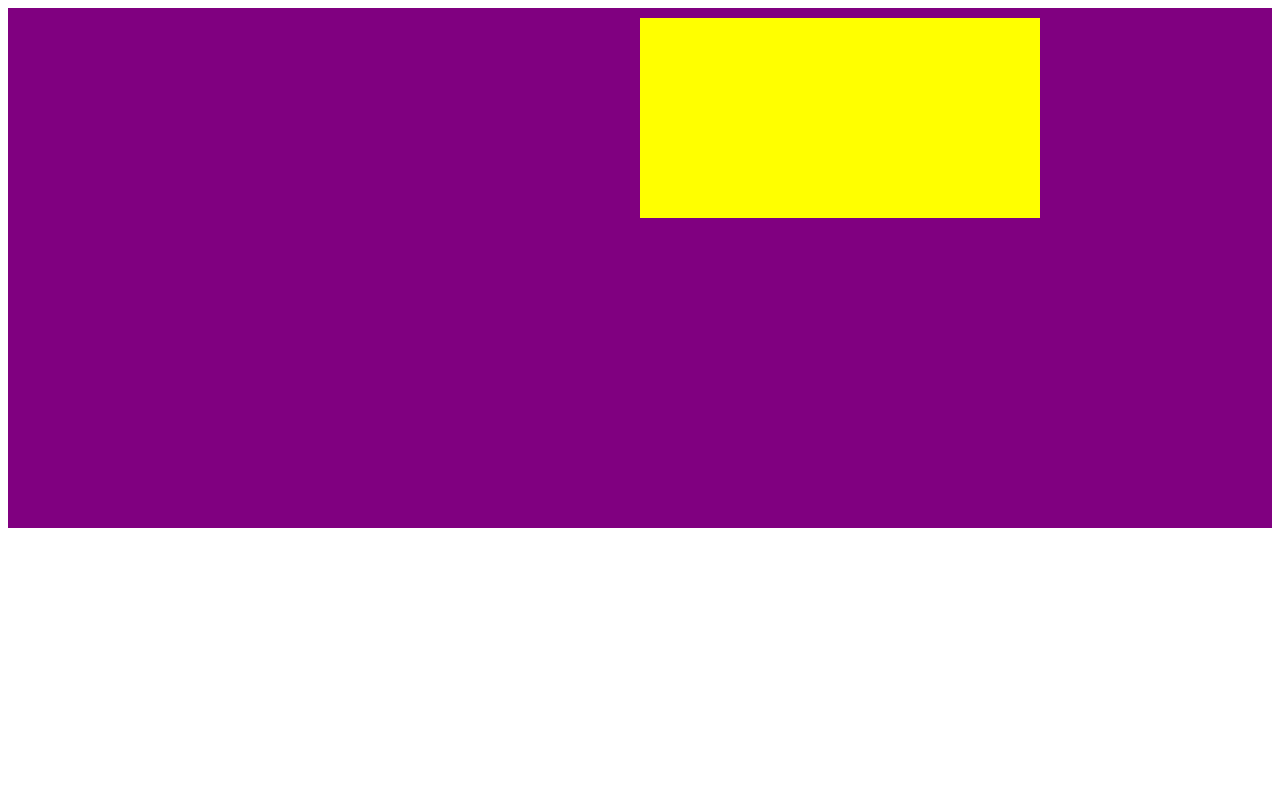
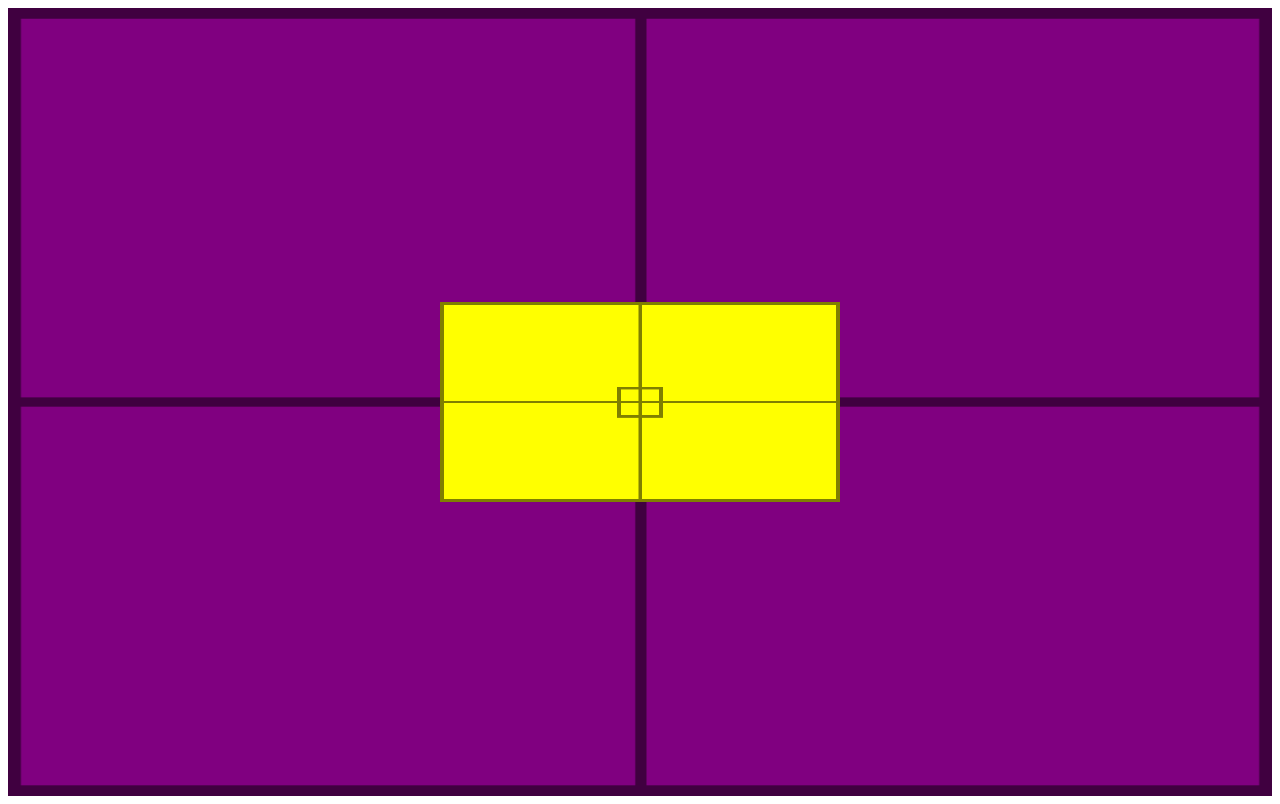
Before and after one commit to daviparadela/html-css, a plain HTML site: page exercicios (aula)/ex022/fundo007.html in a window 1280 px wide. Drawn offline with Linux system fonts and the light colour scheme.

Commit message:
fundo007

```diff
--- a/exercicios (aula)/ex022/fundo007.html
+++ b/exercicios (aula)/ex022/fundo007.html
@@ -8,20 +8,26 @@
     <style>
 
         #Conteiner {
+            background-image: url(imagens/target001.png);
+            background-size: 100% 100%;
             position: relative;
-            height: 500px;
+            height: 96vh;
             padding: 10px;
             background-color: purple;
         }
 
         #conteudo {
+            background-image: url(imagens/target001.png);
+            background-size: 100% 100%;
             position: absolute;
             height: 200px;
             width: 400px;
             background-color: yellow;
 
             left: 50%;
-            right: 50%;
+            top: 50%;
+
+            transform: translate(-50%, -50%);
 
 
         }
```
